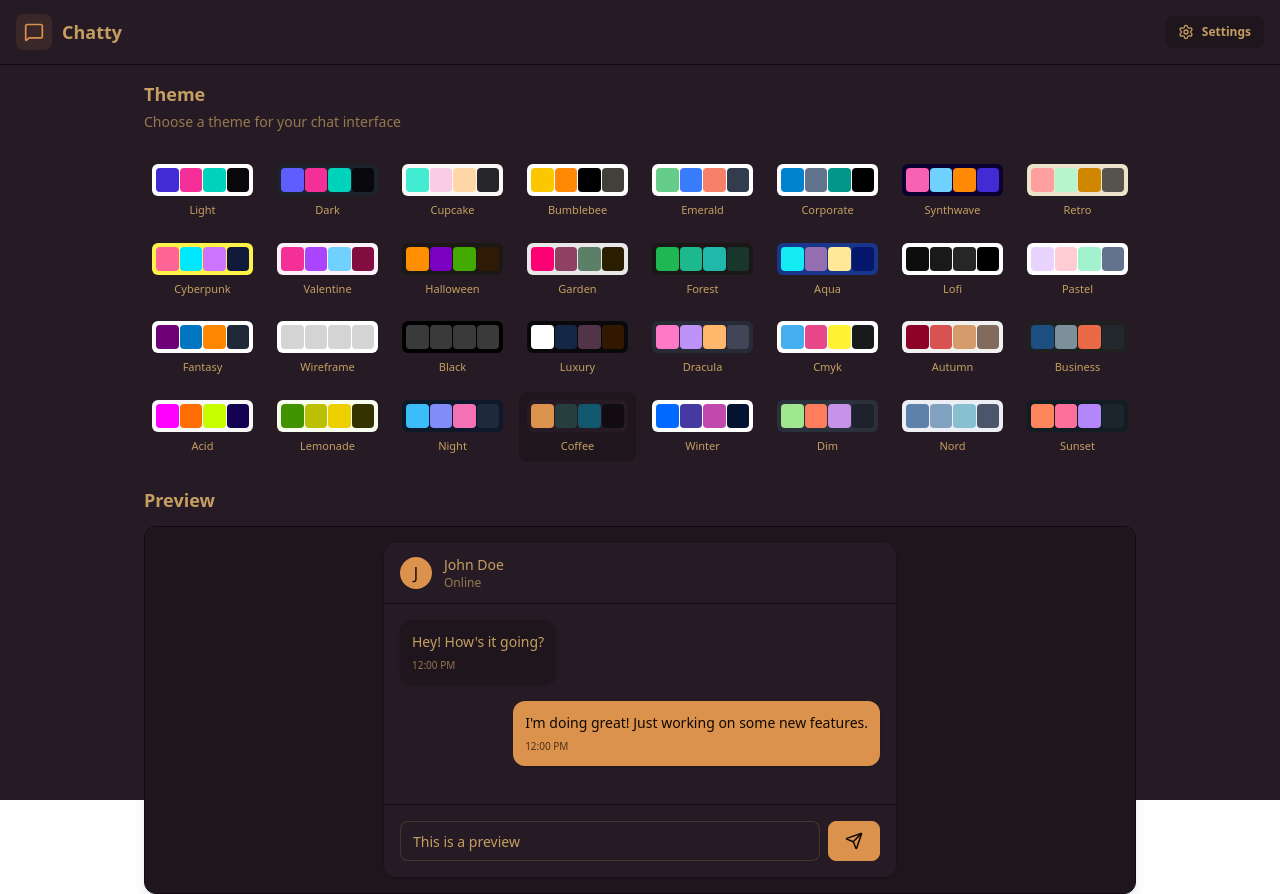
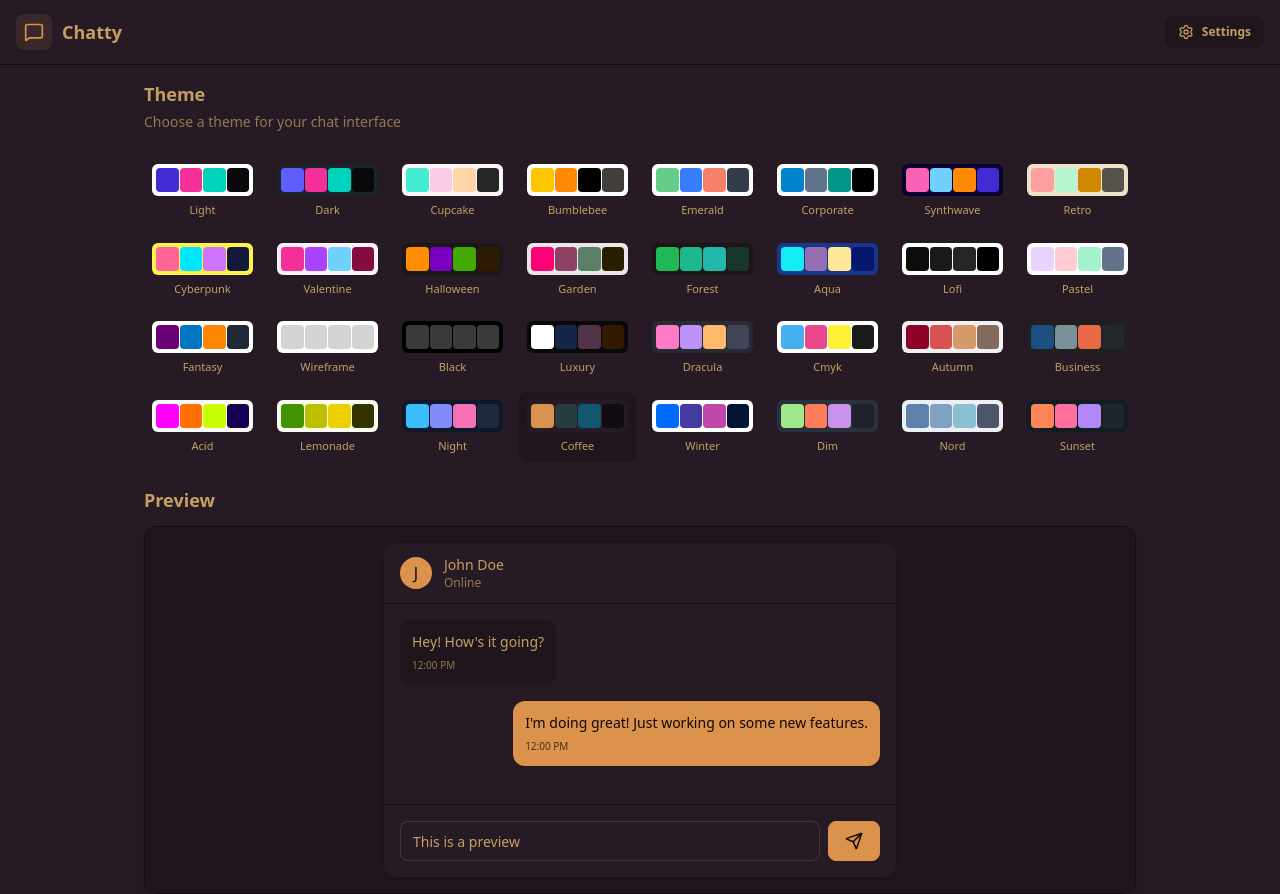
Before and after one commit to AhmedAmgadElsharkawy/CharlaX, a React (Vite) app in the folder frontend/: page /settings in a window 1280 px wide. Built offline with nearby package versions, Linux system fonts and the light colour scheme; no server answers.

Commit message:
fix pages height

```diff
--- a/frontend/src/pages/LoginPage.jsx
+++ b/frontend/src/pages/LoginPage.jsx
@@ -18,7 +18,7 @@ const LoginPage = () => {
   };
 
   return (
-    <div className="h-screen grid lg:grid-cols-2">
+    <div className="min-h-screen grid lg:grid-cols-2">
       <div className="flex flex-col justify-center items-center p-6 sm:p-12">
         <div className="w-full max-w-md space-y-8">
           <div className="text-center mb-8">
--- a/frontend/src/pages/ProfilePage.jsx
+++ b/frontend/src/pages/ProfilePage.jsx
@@ -22,7 +22,7 @@ const ProfilePage = () => {
   };
 
   return (
-    <div className="h-screen pt-20">
+    <div className="min-h-screen pt-20">
       <div className="max-w-2xl mx-auto p-4 py-8">
         <div className="bg-base-300 rounded-xl p-6 space-y-8">
           <div className="text-center">
--- a/frontend/src/pages/SettingsPage.jsx
+++ b/frontend/src/pages/SettingsPage.jsx
@@ -11,7 +11,7 @@ const SettingsPage = () => {
   const { theme, setTheme } = useThemeStore();
 
   return (
-    <div className="h-screen container mx-auto px-4 pt-20 max-w-5xl">
+    <div className="min-h-screen container mx-auto px-4 pt-20 max-w-5xl">
       <div className="space-y-6">
         <div className="flex flex-col gap-1">
           <h2 className="text-lg font-semibold">Theme</h2>
@@ -43,14 +43,11 @@ const SettingsPage = () => {
           ))}
         </div>
 
-        {/* Preview Section */}
         <h3 className="text-lg font-semibold mb-3">Preview</h3>
         <div className="rounded-xl border border-base-300 overflow-hidden bg-base-100 shadow-lg">
           <div className="p-4 bg-base-200">
             <div className="max-w-lg mx-auto">
-              {/* Mock Chat UI */}
               <div className="bg-base-100 rounded-xl shadow-sm overflow-hidden">
-                {/* Chat Header */}
                 <div className="px-4 py-3 border-b border-base-300 bg-base-100">
                   <div className="flex items-center gap-3">
                     <div className="w-8 h-8 rounded-full bg-primary flex items-center justify-center text-primary-content font-medium">
@@ -63,7 +60,6 @@ const SettingsPage = () => {
                   </div>
                 </div>
 
-                {/* Chat Messages */}
                 <div className="p-4 space-y-4 min-h-[200px] max-h-[200px] overflow-y-auto bg-base-100">
                   {PREVIEW_MESSAGES.map((message) => (
                     <div
@@ -90,7 +86,6 @@ const SettingsPage = () => {
                   ))}
                 </div>
 
-                {/* Chat Input */}
                 <div className="p-4 border-t border-base-300 bg-base-100">
                   <div className="flex gap-2">
                     <input
```
